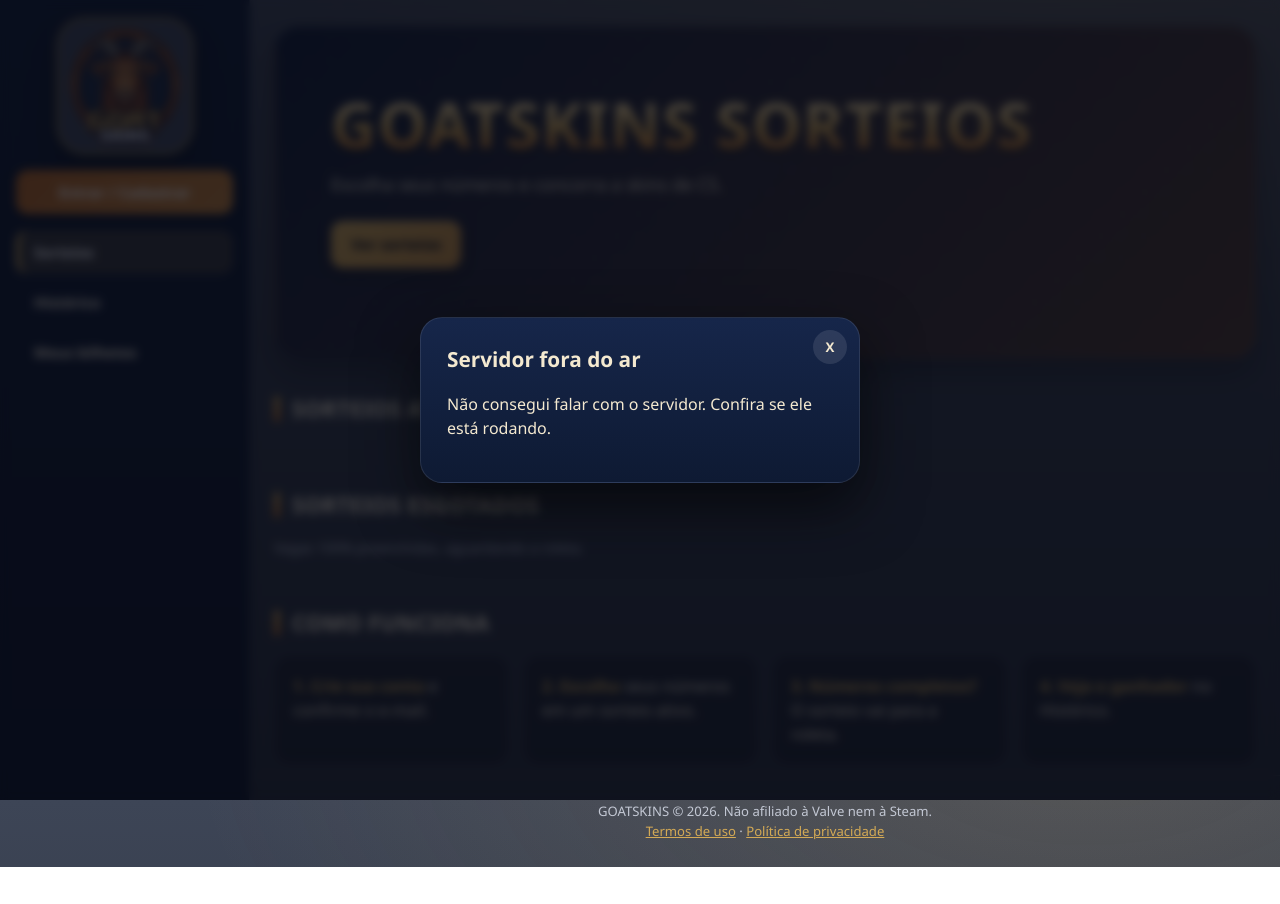
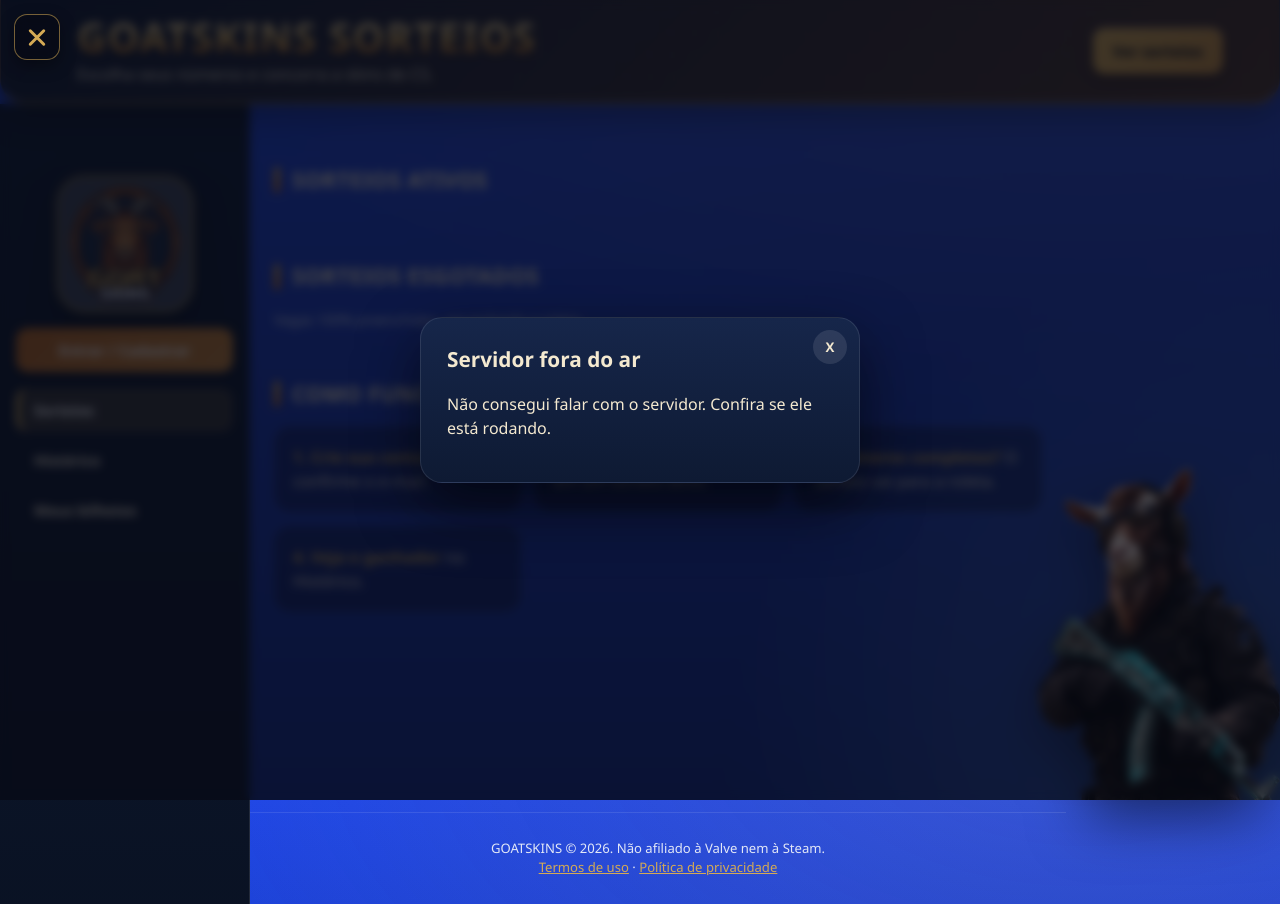
Before and after one commit to gabrielbelchiorr/Goatskins, a website: page public/index.html in a window 1280 px wide. Before the commit the page ends 867 px from the top, so only its background shows below. Drawn offline with Linux system fonts and the light colour scheme; no server answers.

Commit message:
Atualizacao visual GOATSKINS

```diff
--- a/public/index.html
+++ b/public/index.html
@@ -9,9 +9,23 @@
   <meta name="description" content="Sorteios de skins de CS com prova de resultado verificável.">
 </head>
 <body>
+  <button id="menuBtn" class="burger" type="button" aria-label="Abrir ou fechar o menu" aria-controls="menuLateral" aria-expanded="true">
+    <span></span><span></span><span></span>
+  </button>
+
+  <!-- Faixa do topo: ocupa toda a largura -->
+  <header class="hero" id="inicio">
+    <div class="hero-txt">
+      <h1 id="heroTitle">GOATSKINS SORTEIOS</h1>
+      <p class="tag" id="heroSub">Escolha seus números e concorra a skins de CS.</p>
+    </div>
+    <div class="cta"><a class="btn" href="#ativos">Ver sorteios</a></div>
+    <div id="heroStats" class="chips"></div>
+  </header>
+
   <div class="shell">
     <!-- Menu lateral fixo -->
-    <aside class="side">
+    <aside class="side" id="menuLateral">
       <a class="brand" href="#" aria-label="GOATSKINS"><img src="logo.jpg" alt="GOATSKINS"></a>
       <nav class="menu">
         <button id="loginBtn" class="nv login" type="button">Entrar / Cadastrar</button>
@@ -28,13 +42,6 @@
       <main>
         <!-- SORTEIOS -->
         <section class="view" data-view="sorteios">
-          <div class="hero" id="inicio">
-            <h1 id="heroTitle">GOATSKINS SORTEIOS</h1>
-            <p class="tag" id="heroSub">Escolha seus números e concorra a skins de CS.</p>
-            <div class="cta"><a class="btn" href="#ativos">Ver sorteios</a></div>
-            <div id="heroStats" class="chips"></div>
-          </div>
-
           <h2 id="ativos">Sorteios ativos</h2>
           <div id="gridAtivos" class="grid"></div>
           <p id="noAtivos" class="muted" hidden>Nenhum sorteio ativo no momento.</p>
@@ -74,6 +81,9 @@
     </div>
   </div>
 
+  <div id="scrim" class="scrim" hidden></div>
+  <img class="mascote" src="mascote.webp" alt="" aria-hidden="true" width="720" height="984">
+
   <div id="modal" class="overlay" hidden>
     <div class="dialog" role="dialog" aria-modal="true">
       <button id="closeBtn" class="x" type="button" aria-label="Fechar">X</button>
--- a/public/script.js
+++ b/public/script.js
@@ -1,5 +1,5 @@
 /* GOATSKINS – tela (conversa com o servidor pela API) */
-let S = { eu: null, naoLidas: 0, s: { titulo: "", sub: "", banner: "", cores: { gold: "#d4aa55", copper: "#b8651f", slate: "#3d4556", navy: "#0e1a33" } }, c: [] };
+let S = { eu: null, naoLidas: 0, s: { titulo: "", sub: "", banner: "", cores: { gold: "#d4aa55", copper: "#b8651f", slate: "#1f47e6", navy: "#0e1a33" } }, c: [] };
 let view = "sorteios";
 const IMG_MAX = 900; // largura máxima das fotos enviadas (px)
 
@@ -57,6 +57,7 @@
 /* ---------- Aparência vinda do servidor ---------- */
 function aplicarAparencia() {
   const s = S.s, root = document.documentElement.style;
+  if (s.cores.slate === "#3d4556") s.cores.slate = "#1f47e6"; // cinza antigo (padrão anterior) -> novo azul de destaque
   root.setProperty("--gold", s.cores.gold); root.setProperty("--copper", s.cores.copper);
   root.setProperty("--slate", s.cores.slate); root.setProperty("--navy", s.cores.navy);
   root.setProperty("--navy2", "color-mix(in srgb, " + s.cores.navy + " 82%, white)");
@@ -134,6 +135,7 @@
   if (!f.hidden) f.append(h("span", null, "Confirme seu e-mail para poder participar. Enviamos um link para " + S.eu.email + "."),
     botao("Reenviar", "", async () => { try { await api("/api/reenviar-verificacao", "POST"); aviso("Enviado", "Confira sua caixa de entrada (e o spam)."); } catch (e) { aviso("Ops", e.message); } }));
   document.querySelectorAll(".view").forEach(v => { v.hidden = v.dataset.view !== view; });
+  $("inicio").hidden = view !== "sorteios"; document.body.classList.toggle("sem-hero", view !== "sorteios");
   document.querySelectorAll(".nv[data-view]").forEach(b => b.classList.toggle("on", b.dataset.view === view));
 }
 
@@ -391,11 +393,26 @@
     botao("Salvar aparência", "", () => { const file = ban.i.files[0]; file ? lerFoto(file, salvar) : salvar(undefined); }), " ", botao("Remover banner", "alt", () => salvar("")));
 }
 
+/* ---------- Menu lateral (botão de 3 barras) ---------- */
+const mobileMQ = window.matchMedia("(max-width: 820px)");
+function menuAberto(aberto, guardar) {
+  document.body.classList.toggle("menu-closed", !aberto);
+  $("menuBtn").setAttribute("aria-expanded", String(aberto));
+  $("scrim").hidden = !(aberto && mobileMQ.matches);
+  if (guardar && !mobileMQ.matches) { try { localStorage.setItem("menu", aberto ? "1" : "0"); } catch (e) { /* sem storage: tudo bem */ } }
+}
+$("menuBtn").addEventListener("click", () => menuAberto(document.body.classList.contains("menu-closed"), true));
+$("scrim").addEventListener("click", () => menuAberto(false));
+document.addEventListener("keydown", e => { if (e.key === "Escape" && mobileMQ.matches && !document.body.classList.contains("menu-closed")) menuAberto(false); });
+mobileMQ.addEventListener("change", () => menuAberto(!mobileMQ.matches));
+(() => { let pref = null; try { pref = localStorage.getItem("menu"); } catch (e) { /* ignora */ } menuAberto(mobileMQ.matches ? false : pref !== "0"); })();
+
 /* ---------- Início ---------- */
 $("closeBtn").addEventListener("click", closeModal);
 document.addEventListener("keydown", e => { if (e.key === "Escape" && !$("modal").hidden) closeModal(); });
 $("modal").addEventListener("click", e => { if (e.target === $("modal")) closeModal(); });
 document.querySelectorAll(".nv[data-view]").forEach(b => b.addEventListener("click", () => {
+  if (mobileMQ.matches) menuAberto(false);
   view = b.dataset.view; if (view === "bilhetes" && !S.eu) authModal("entrar"); render(); window.scrollTo(0, 0); if (view === "bilhetes") carregarPedidos();
 }));
 $("loginBtn").addEventListener("click", async () => { if (S.eu) { await api("/api/logout", "POST"); await carregar(); } else authModal("entrar"); });
--- a/public/style.css
+++ b/public/style.css
@@ -1,20 +1,23 @@
 /* GOATSKINS SORTEIOS – visual moderno com as cores da logo (navy, cobre, dourado e cinza-azulado).
    As 4 cores principais podem ser trocadas no painel admin (Aparência). */
-:root{--gold:#d4aa55;--copper:#b8651f;--slate:#3d4556;--navy:#0e1a33;--navy2:#16264a;--ink:#070b16;--cream:#f4e9d0;
+:root{--gold:#d4aa55;--copper:#b8651f;--slate:#1f47e6;--mw:clamp(220px,19vw,380px);--menu:250px;--navy:#0e1a33;--navy2:#16264a;--ink:#070b16;--cream:#f4e9d0;
   --line:rgba(255,255,255,.1);--radius:18px;--sombra:0 12px 32px rgba(0,0,0,.35)}
 *{box-sizing:border-box}
 html{scroll-behavior:smooth}
 body{margin:0;color:var(--cream);font-family:"Segoe UI",system-ui,-apple-system,Roboto,sans-serif;line-height:1.5;min-height:100vh;
-  background:radial-gradient(900px 480px at 85% -8%,color-mix(in srgb,var(--gold) 16%,transparent),transparent),
-  linear-gradient(180deg,var(--slate),color-mix(in srgb,var(--slate) 62%,black)) fixed}
+  background:radial-gradient(560px 560px at 100% 100%,rgba(130,205,255,.30),transparent),
+  radial-gradient(900px 480px at 85% -8%,color-mix(in srgb,var(--gold) 14%,transparent),transparent),
+  linear-gradient(180deg,var(--slate),color-mix(in srgb,var(--slate) 58%,black)) fixed}
 a{color:inherit}
 h1,h2,h3,h4{margin:0}
 button{font-family:inherit}
 
 /* ---------- Estrutura: menu lateral + conteúdo ---------- */
-.shell{display:grid;grid-template-columns:250px 1fr;min-height:100vh}
-.side{position:sticky;top:0;height:100vh;padding:20px 16px;display:flex;flex-direction:column;gap:18px;
+.shell{display:flex;min-height:100vh;position:relative;z-index:1}
+.side{position:sticky;top:0;height:100vh;width:var(--menu);flex:none;padding:74px 16px 20px;display:flex;flex-direction:column;gap:18px;overflow-y:auto;
+  transition:margin-left .28s ease,visibility 0s;
   background:linear-gradient(180deg,var(--navy),color-mix(in srgb,var(--navy) 70%,black));border-right:1px solid var(--line)}
+body.menu-closed .side{margin-left:calc(var(--menu) * -1);visibility:hidden;transition:margin-left .28s ease,visibility 0s .28s}
 .side .brand{display:block;width:132px;height:132px;margin:0 auto;overflow:hidden;border-radius:26px;background:#3d4657;
   box-shadow:0 0 0 3px color-mix(in srgb,var(--gold) 55%,transparent),0 10px 30px rgba(0,0,0,.5)}
 .side .brand img{height:100%;width:auto;max-width:none;margin-left:-41.5%;image-rendering:pixelated;display:block}
@@ -26,27 +29,50 @@
 .nv.login{background:linear-gradient(135deg,var(--copper),color-mix(in srgb,var(--copper) 60%,var(--gold)));color:#fff;text-align:center;margin-bottom:10px;border-left:0;box-shadow:0 6px 16px rgba(0,0,0,.3)}
 .nv.admin{border:1px dashed var(--line);margin-top:8px}
 .nv[hidden]{display:none}
-.content{min-width:0;display:flex;flex-direction:column}
+.content{flex:1;min-width:0;display:flex;flex-direction:column}
 main{width:100%;max-width:1100px;margin:0 auto;padding:26px 24px 10px;flex:1}
+body.sem-hero main{padding-top:74px}
 .view[hidden]{display:none}
-footer{text-align:center;padding:26px 18px;font-size:.82rem;color:#c3c8d4;border-top:1px solid var(--line)}
+footer{text-align:center;padding:26px 18px;font-size:.82rem;color:#e3e8f7;border-top:1px solid var(--line)}
 footer a{color:var(--gold)}
+
+/* ---------- Botão de 3 barras (abre/fecha o menu) ---------- */
+.burger{position:fixed;top:14px;left:14px;z-index:60;width:46px;height:46px;display:flex;flex-direction:column;justify-content:center;align-items:center;gap:5px;padding:0;cursor:pointer;
+  border-radius:13px;border:1px solid color-mix(in srgb,var(--gold) 55%,transparent);background:rgba(7,11,22,.72);backdrop-filter:blur(6px);box-shadow:0 6px 16px rgba(0,0,0,.35);transition:background .15s,transform .15s}
+.burger:hover{background:color-mix(in srgb,var(--copper) 70%,var(--ink))}
+.burger:focus-visible{outline:3px solid var(--gold);outline-offset:2px}
+.burger span{display:block;width:22px;height:3px;border-radius:2px;background:var(--gold);transition:transform .25s,opacity .2s}
+.burger[aria-expanded="true"] span:nth-child(1){transform:translateY(8px) rotate(45deg)}
+.burger[aria-expanded="true"] span:nth-child(2){opacity:0}
+.burger[aria-expanded="true"] span:nth-child(3){transform:translateY(-8px) rotate(-45deg)}
+.scrim{position:fixed;inset:0;z-index:44;background:rgba(7,11,22,.6)}
+.scrim[hidden]{display:none}
+
+/* ---------- Mascote no canto direito ---------- */
+.mascote{display:none;position:fixed;right:0;bottom:0;z-index:0;width:var(--mw);height:auto;pointer-events:none;user-select:none;filter:drop-shadow(0 18px 28px rgba(0,0,0,.5))}
+@media(min-width:1000px){
+  .mascote{display:block}
+  .content{padding-right:calc(var(--mw) * .88)}
+}
 
 /* ---------- Títulos e hero ---------- */
 h2{font-size:1.35rem;letter-spacing:.5px;text-transform:uppercase;margin:34px 0 16px;display:flex;align-items:center;gap:12px}
 h2::before{content:"";width:6px;height:1.2em;border-radius:3px;background:linear-gradient(var(--gold),var(--copper))}
 h2.gap{margin-top:48px}
-.hero{position:relative;overflow:hidden;border-radius:26px;padding:clamp(34px,6vw,64px) clamp(22px,5vw,56px);border:1px solid var(--line);box-shadow:var(--sombra);
+.hero{position:relative;z-index:2;display:flex;align-items:center;gap:14px 28px;flex-wrap:wrap;padding:16px 28px 16px 76px;
+  border:1px solid var(--line);border-top:0;border-bottom:2px solid color-mix(in srgb,var(--gold) 60%,transparent);border-radius:0 0 26px 26px;box-shadow:var(--sombra);
   background:radial-gradient(rgba(255,255,255,.07) 1.5px,transparent 1.6px) 0 0/22px 22px,
   linear-gradient(135deg,var(--navy),color-mix(in srgb,var(--copper) 38%,var(--navy)));background-size:22px 22px,cover;background-position:0 0,center}
-.hero.has-banner{padding:clamp(70px,12vw,150px) clamp(22px,5vw,56px);background-size:cover;background-position:center}
-.hero h1{overflow-wrap:anywhere;font-size:clamp(1.8rem,6.4vw,3.9rem);line-height:1.05;font-weight:900;letter-spacing:1.5px;text-transform:uppercase;
-  background:linear-gradient(180deg,#fff0c4,var(--gold) 55%,var(--copper));-webkit-background-clip:text;background-clip:text;color:transparent;filter:drop-shadow(0 4px 0 rgba(0,0,0,.35))}
-.tag{max-width:560px;margin:14px 0 24px;font-size:1.1rem;color:#e9dfc6}
-.cta{margin-bottom:6px}
-.chips{display:flex;gap:12px;flex-wrap:wrap;margin-top:26px}
-.hchip{display:flex;flex-direction:column;min-width:130px;padding:12px 16px;border-radius:14px;background:rgba(7,11,22,.45);border:1px solid var(--line);backdrop-filter:blur(6px)}
-.hchip b{font-size:1.6rem;line-height:1.1;color:var(--gold)}
+.hero[hidden]{display:none}
+.hero.has-banner{padding-top:clamp(30px,4.5vw,56px);padding-bottom:clamp(30px,4.5vw,56px);background-size:cover;background-position:center}
+.hero-txt{flex:1 1 320px;min-width:0}
+.hero h1{overflow-wrap:anywhere;font-size:clamp(1.5rem,3.4vw,2.5rem);line-height:1.05;font-weight:900;letter-spacing:1.5px;text-transform:uppercase;
+  background:linear-gradient(180deg,#fff0c4,var(--gold) 55%,var(--copper));-webkit-background-clip:text;background-clip:text;color:transparent;filter:drop-shadow(0 3px 0 rgba(0,0,0,.35))}
+.tag{max-width:560px;margin:4px 0 0;font-size:1rem;color:#e9dfc6}
+.cta{margin:0}
+.chips{display:flex;gap:10px;flex-wrap:wrap;margin:0}
+.hchip{display:flex;flex-direction:column;min-width:118px;padding:8px 14px;border-radius:14px;background:rgba(7,11,22,.45);border:1px solid var(--line);backdrop-filter:blur(6px)}
+.hchip b{font-size:1.35rem;line-height:1.1;color:var(--gold)}
 .hchip span{font-size:.8rem;color:#d7d9e0}
 
 /* ---------- Botões ---------- */
@@ -78,7 +104,7 @@
 .info h3{font-size:1.15rem}
 .info .btn{margin-top:4px;width:100%;text-align:center}
 .info .btn:first-of-type{margin-top:auto}
-.muted{margin:0;color:#c3c8d4;font-size:.88rem}
+.muted{margin:0;color:#dde3f4;font-size:.88rem}
 .bar{height:10px;border-radius:999px;background:rgba(255,255,255,.1);overflow:hidden}
 .bar span{display:block;height:100%;border-radius:999px;background:linear-gradient(90deg,var(--gold),var(--copper));transition:width .5s}
 
@@ -152,19 +178,17 @@
 
 /* ---------- Celular e tablet ---------- */
 @media(max-width:820px){
-  .shell{grid-template-columns:minmax(0,1fr)}
-  .side{min-width:0}
-  .side{position:sticky;top:0;z-index:20;height:auto;flex-direction:row;align-items:center;gap:10px;padding:8px 12px;border-right:0;border-bottom:1px solid var(--line)}
-  .side .brand{width:54px;height:54px;border-radius:14px;margin:0;flex:none}
-  .menu{flex-direction:row;overflow-x:auto;gap:6px;flex:1;min-width:0;scrollbar-width:none}
-  .menu::-webkit-scrollbar{display:none}
-  .nv{white-space:nowrap;border-left:0;border-bottom:3px solid transparent;border-radius:10px;padding:10px 12px}
-  .nv.on{border-bottom-color:var(--gold)}
-  .nv.login{margin:0}
+  .shell{display:block;position:static;z-index:auto}
+  .side{position:fixed;left:0;top:0;bottom:0;height:100%;z-index:45;margin-left:0;box-shadow:12px 0 40px rgba(0,0,0,.5);transition:transform .28s ease,visibility 0s}
+  body.menu-closed .side{margin-left:0;transform:translateX(-105%);transition:transform .28s ease,visibility 0s .28s}
+  .hero{padding:14px 16px 14px 70px;border-radius:0 0 20px 20px}
+  .hero-txt{flex-basis:200px}
+  .chips{width:100%}
+  .hchip{flex:1;min-width:0}
   main{padding:18px 14px 6px}
+  body.sem-hero main{padding-top:72px}
   .two{grid-template-columns:1fr}
   .hrow img{width:84px;height:60px}
-  .hchip{min-width:104px}
 }
 @media(prefers-reduced-motion:reduce){*{transition:none!important;scroll-behavior:auto!important}}
 
--- a/src/rifas.js
+++ b/src/rifas.js
@@ -5,7 +5,7 @@
 const mail = require("./mail"), mp = require("./mercadopago");
 
 const PADRAO_VISUAL = { titulo: "GOATSKINS SORTEIOS", sub: "Escolha seus números e concorra a skins de CS.", banner: "",
-  cores: { gold: "#d4aa55", copper: "#b8651f", slate: "#3d4556", navy: "#0e1a33" } };
+  cores: { gold: "#d4aa55", copper: "#b8651f", slate: "#1f47e6", navy: "#0e1a33" } };
 const visual = async () => { const r = await db.get("SELECT v FROM settings WHERE k='visual'"); return r ? JSON.parse(r.v) : PADRAO_VISUAL; };
 
 /* Colunas públicas explícitas: a semente do sorteio NUNCA sai daqui antes da hora. */
```
Also changed, not shown: public/mascote.webp (added).
